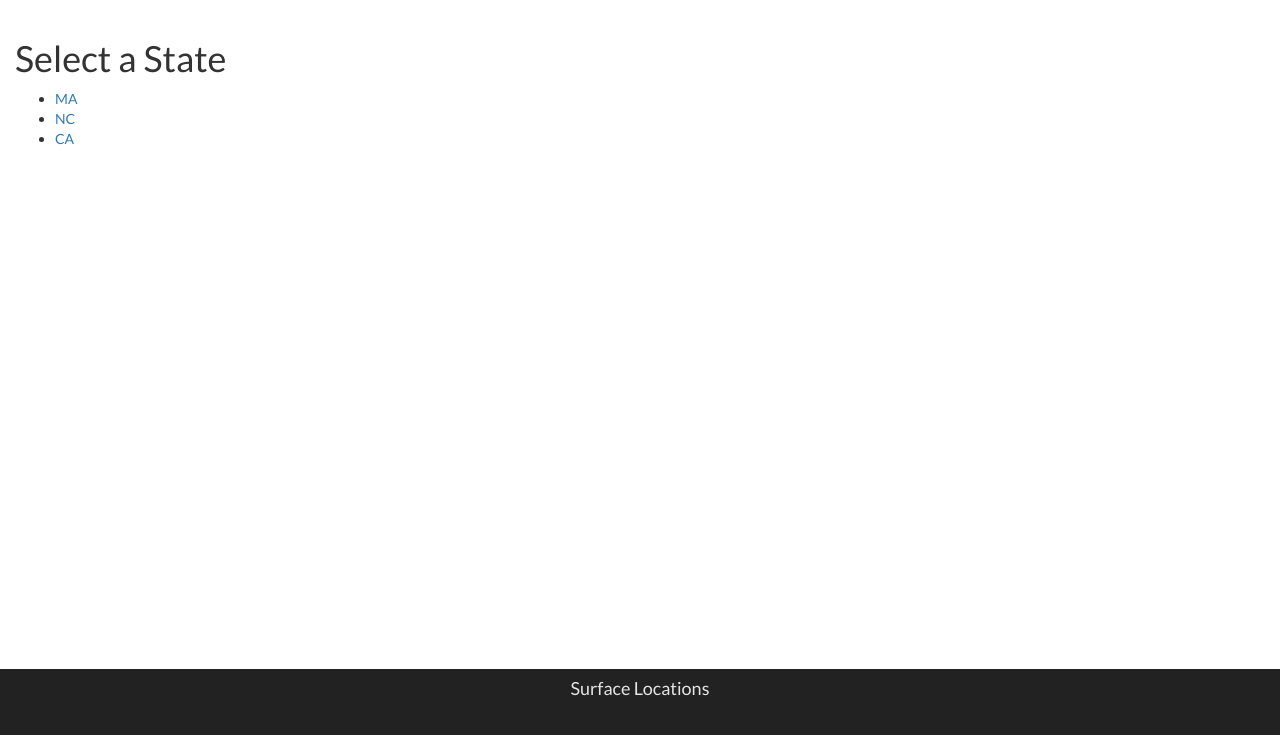
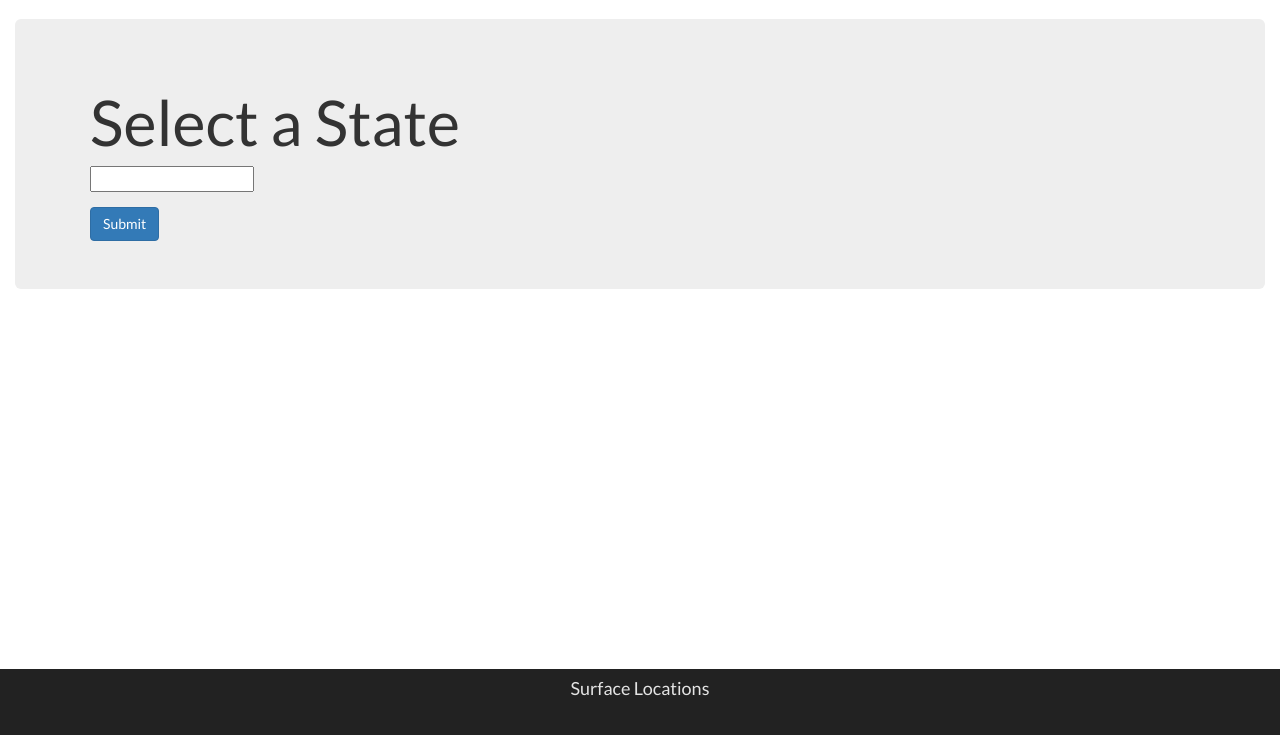
Before and after one commit to mikebarkas/surface-locations, a Django app: template templates/location/state.html in a window 1280 px wide. Shown: the part 51-786 px from the top of the page. Run offline with Django 3.2, Linux system fonts and the light colour scheme; the template is opened without the code that fills it, so the values that code supplies are empty, except form fields; tables that the repository leaves empty hold one stand-in row (values such as "Sample post"); form fields are guessed from the names that the template uses; some libraries are stand-ins or nearby versions.

Commit message:
Issue-39: Use form in template with Bootstrap.

```diff
--- a/templates/location/state.html
+++ b/templates/location/state.html
@@ -1,10 +1,18 @@
 {% extends 'base.html' %}
 
 {% block content %}
-  <h1>Select a State</h1>
-  <ul>
-    <li><a href="/state/ma/">MA</a></li>
-    <li><a href="/state/nc/">NC</a></li>
-    <li><a href="/state/ca/">CA</a></li>
-  </ul>
+  <div class="jumbotron">
+    <div class="container-fluid">
+    <h1>Select a State</h1>
+
+    <form action="" method="post">{% csrf_token %}
+
+      <div class="form-group">
+        {{ form.states }}
+      </div>
+
+      <input class="btn btn-primary" type="submit" value="Submit" />
+    </form>
+
+  </div>
 {% endblock content %}
```
